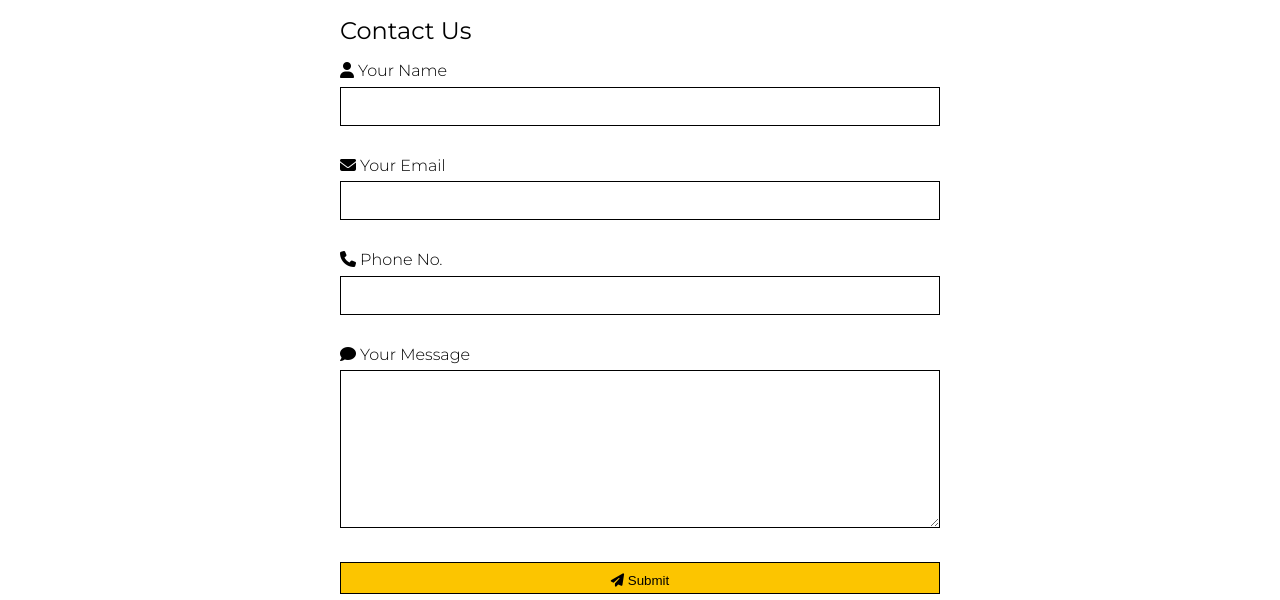
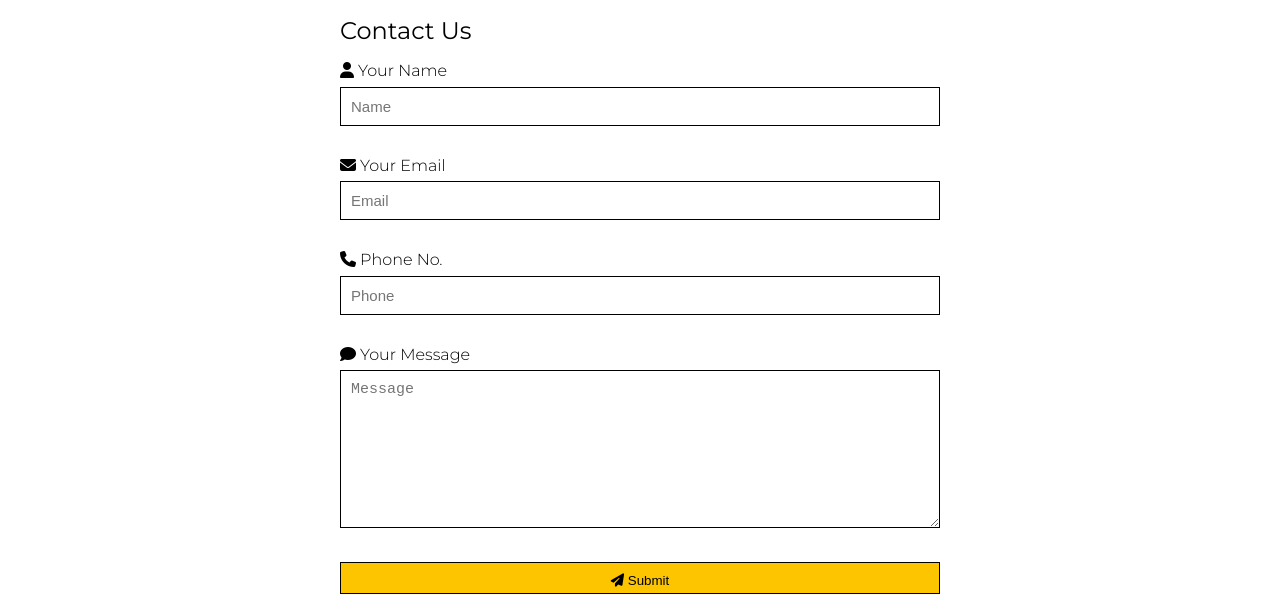
Before and after one commit to QuantumPixie/Travel-Agency-Website, a plain HTML site: page Book_your_next_destination/contact.html in a window 1280 px wide. Shown: the part 352-952 px from the top of the page. Drawn offline with Linux system fonts and the light colour scheme.

Commit message:
Placeholders Contact Form

```diff
--- a/Book_your_next_destination/contact.html
+++ b/Book_your_next_destination/contact.html
@@ -62,27 +62,51 @@
         <h2>Contact Us</h2>
         <div class="input-form">
           <label for="name"><i class="fa-solid fa-user"></i> Your Name</label>
-          <input type="text" id="name" name="name" required />
+          <input
+            type="text"
+            placeholder="Name"
+            id="name"
+            name="name"
+            required
+          />
         </div>
         <div class="input-form">
           <label for="email"
             ><i class="fa-solid fa-envelope"></i> Your Email</label
           >
-          <input type="email" id="email" name="email" required />
+          <input
+            type="email"
+            placeholder="Email"
+            id="email"
+            name="email"
+            required
+          />
         </div>
 
         <div class="input-form">
           <label for="telephone"
             ><i class="fa-solid fa-phone"></i> Phone No.</label
           >
-          <input type="tel" id="telephone" name="phone no" required />
+          <input
+            type="tel"
+            placeholder="Phone"
+            id="telephone"
+            name="phone no"
+            required
+          />
         </div>
 
         <div class="input-form">
           <label for="message"
             ><i class="fa-solid fa-comment"></i> Your Message</label
           >
-          <textarea id="message" name="message" rows="8" required></textarea>
+          <textarea
+            placeholder="Message"
+            id="message"
+            name="message"
+            rows="8"
+            required
+          ></textarea>
         </div>
         <button class="contact-submit-button">
           <i class="fa-solid fa-paper-plane"></i> Submit
```
